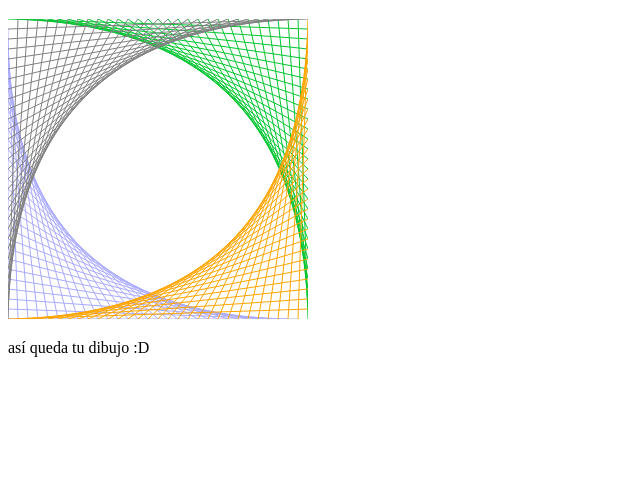
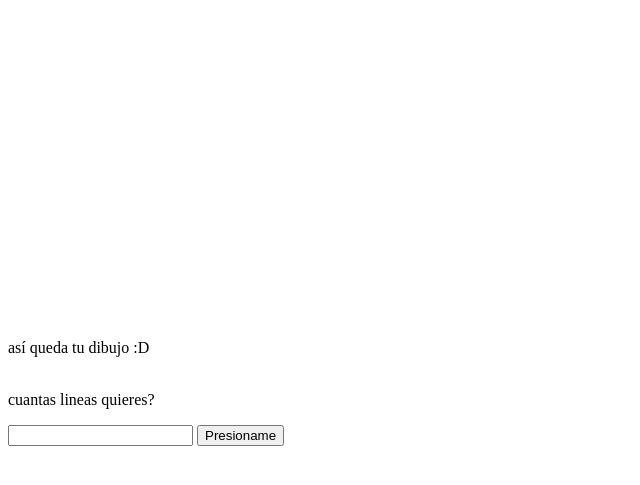
Before and after one commit to Ethousand/practica_1_ptz, a plain HTML site: page Index.html in a window 1280 px wide. Shown: the part 61-546 px from the top of the page, without its empty margins (0-640 px from the left). Drawn offline with Linux system fonts and the light colour scheme.

Commit message:
Extrayendo informacion de formularios de html, uso de detector de eventos para disparar Funciones

```diff
--- a/DOM/Code.js
+++ b/DOM/Code.js
@@ -1,63 +1,18 @@
 
 
 var d = document.getElementById("dibujito");
+ancho = d.width, alto = d.clientHeight
+
+
 var lienzo = d.getContext("2d");
-var lineas, l, Xinicial, Yinicial, Xfinal, Yfinal, Fcolor;
-lineas = 30;
+var lineas, l = 0, Xinicial, Yinicial, Xfinal, Yfinal, Fcolor;
+
+var texto = document.getElementById("input_box");
+
+var boton = document.getElementById("botoncito");
+boton.addEventListener("click", Dibujuro_por_click);
 
 // from up-left to down-right
-for (l= 0; l < lineas; l++)
-{
-    Xinicial = 0;
-    Xfinal = (l+1) * 10;
-
-    Yinicial = l*10;
-    Yfinal = 300;
-
-    Fcolor = "#AAF";
-    Drawing_lines(Xinicial, Xfinal, Yinicial, Yfinal, Fcolor);
-
-}
-
-//from up-left to right-down
-for (l = 0; l < lineas; l++)
-{
-    Xinicial = l*10;
-    Xfinal = 300;
-
-    Yfinal = (l+1)*10;
-    Yinicial = 0;
-    Fcolor = "#03C530";
-
-    Drawing_lines(Xinicial, Yinicial, Xfinal, Yfinal, Fcolor);
-
-}
-
-//from up-right to left-down
-for (l = 0; l < lineas ; l++)
-{
-    Xinicial = l*10;
-    Xfinal = 300;
-
-    Yinicial = 300;
-    Yfinal = 300 - ((l+1)*10)
-    Fcolor = "#ffa500";
-
-    Drawing_lines(Xinicial, Yinicial, Xfinal, Yfinal, Fcolor);
-}
-
-//from down-left to up-right
-for (l = 0; l < lineas; l++)
-{
-    Xinicial = 0;
-    Xfinal = (l+1)*10;
-
-    Yinicial = 300 - (l*10);
-    Yfinal = 0;
-    Fcolor = "grey";
-
-    Drawing_lines(Xinicial, Yinicial, Xfinal, Yfinal, Fcolor);
-}
 
 
 function Drawing_lines(Xi, Yi, Xf, Yf, color)
@@ -69,3 +24,57 @@ function Drawing_lines(Xi, Yi, Xf, Yf, color)
     lienzo.stroke();
     lienzo.closePath();
 }
+
+function Dibujuro_por_click()
+{
+    lineas = parseInt(texto.value);
+    var espacio = ancho / lineas
+
+    while (l < lineas)
+{
+    Xinicial = 0;
+    Xfinal = (l+1) * espacio;
+
+    Yinicial = l* espacio;
+    Yfinal = 300;
+
+    Fcolor = "#AAF";
+    Drawing_lines(Xinicial, Xfinal, Yinicial, Yfinal, Fcolor);
+    l++;
+    }
+
+//from up-left to right-down
+    for (l = 0; l < lineas; l++)
+    {
+        Xinicial = l*espacio;
+        Xfinal = ancho;
+
+        Yfinal = (l+1)*espacio;
+        Yinicial = 0;
+        Fcolor = "#03C530";
+
+        Drawing_lines(Xinicial, Yinicial, Xfinal, Yfinal, Fcolor);
+
+        //from up-right to left-down
+        Xinicial = l*espacio;
+        Xfinal = ancho;
+
+        Yinicial = alto;
+        Yfinal = alto - ((l+1)*espacio)
+        Fcolor = "#ffa500";
+
+        Drawing_lines(Xinicial, Yinicial, Xfinal, Yfinal, Fcolor);
+
+        //from down-left to up-right
+        Xinicial = 0;
+        Xfinal = (l+1)*espacio;
+
+        Yinicial = ancho - (l*espacio);
+        Yfinal = 0;
+        Fcolor = "grey";
+
+        Drawing_lines(Xinicial, Yinicial, Xfinal, Yfinal, Fcolor);
+
+    }
+
+}
--- a/Index.html
+++ b/Index.html
@@ -10,7 +10,10 @@
     <h1>Vamos a jugar con window y Document</h1>
     <canvas width="300" height="300" id="dibujito"> </canvas>
     <p>así queda tu dibujo :D</p>
+    <p><br>cuantas lineas quieres? <br></p>
 
+    <input type="number" id="input_box"/>
+    <input type="button", value="Presioname" id="botoncito"/>
     <script src="DOM/Code.js"></script>
 </body>
 </html>
```
